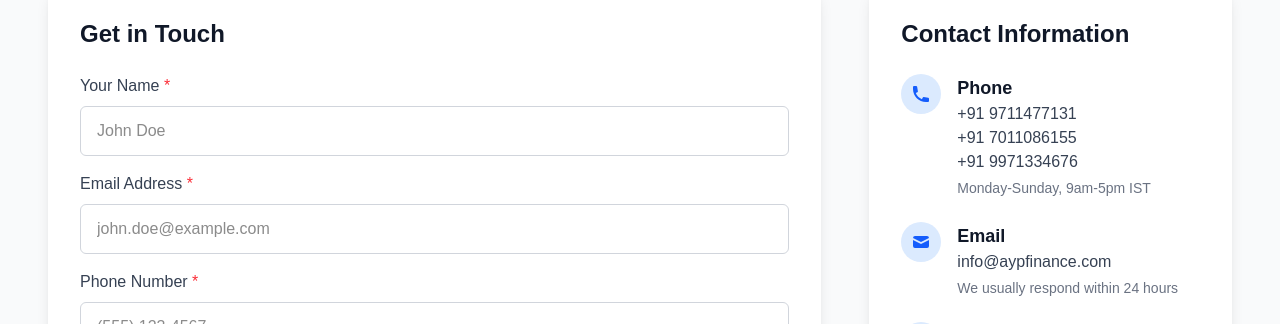
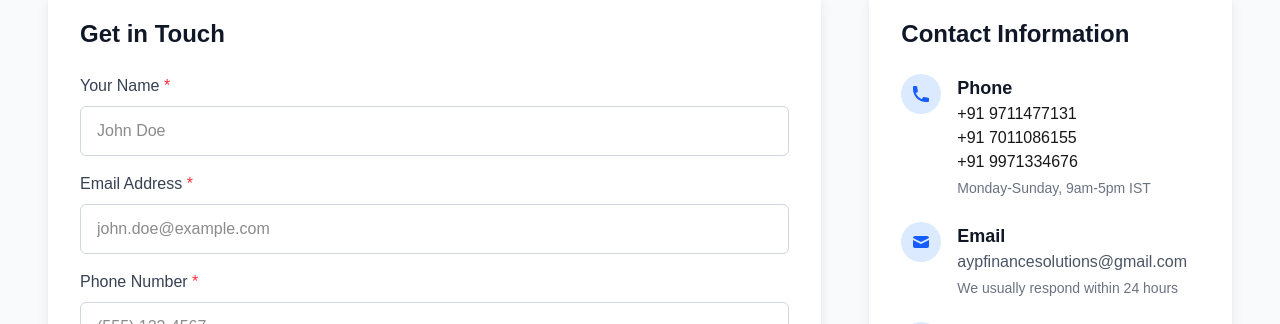
Before and after one commit to Rahul-9211/insurance, a Next.js app: page /contact in a window 1280 px wide. Shown: the part 366-690 px from the top of the page. Built offline with nearby package versions, Linux system fonts and the light colour scheme; a web font is replaced by a local one.

Commit message:
Update page.tsx

```diff
--- a/src/app/contact/page.tsx
+++ b/src/app/contact/page.tsx
@@ -57,9 +57,9 @@ export default function ContactPage() {
                     </div>
                     <div className="ml-4">
                       <h4 className="text-lg font-semibold text-gray-900">Phone</h4>
-                      <p className="text-gray-700">+91 9711477131</p>
-                      <p className="text-gray-700">+91 7011086155</p>
-                      <p className="text-gray-700">+91 9971334676</p>
+                      <a href="tel:+919711477131" className="hover:underline">+91 9711477131</a> <br />
+                      <a href="tel:+917011086155" className="hover:underline">+91 7011086155</a><br />
+                      <a href="tel:+919971334676" className="hover:underline">+91 9971334676</a>
                       <p className="text-gray-500 text-sm mt-1">Monday-Sunday, 9am-5pm IST</p>
                     </div>
                   </div>
@@ -74,7 +74,9 @@ export default function ContactPage() {
                     </div>
                     <div className="ml-4">
                       <h4 className="text-lg font-semibold text-gray-900">Email</h4>
-                      <p className="text-gray-700">info@aypfinance.com</p>
+                      <a href="mailto:aypfinancesolutions@gmail.com" className="text-gray-600 hover:text-gray-800 font-medium">
+                        aypfinancesolutions@gmail.com
+                      </a>
                       <p className="text-gray-500 text-sm mt-1">We usually respond within 24 hours</p>
                     </div>
                   </div>
```
